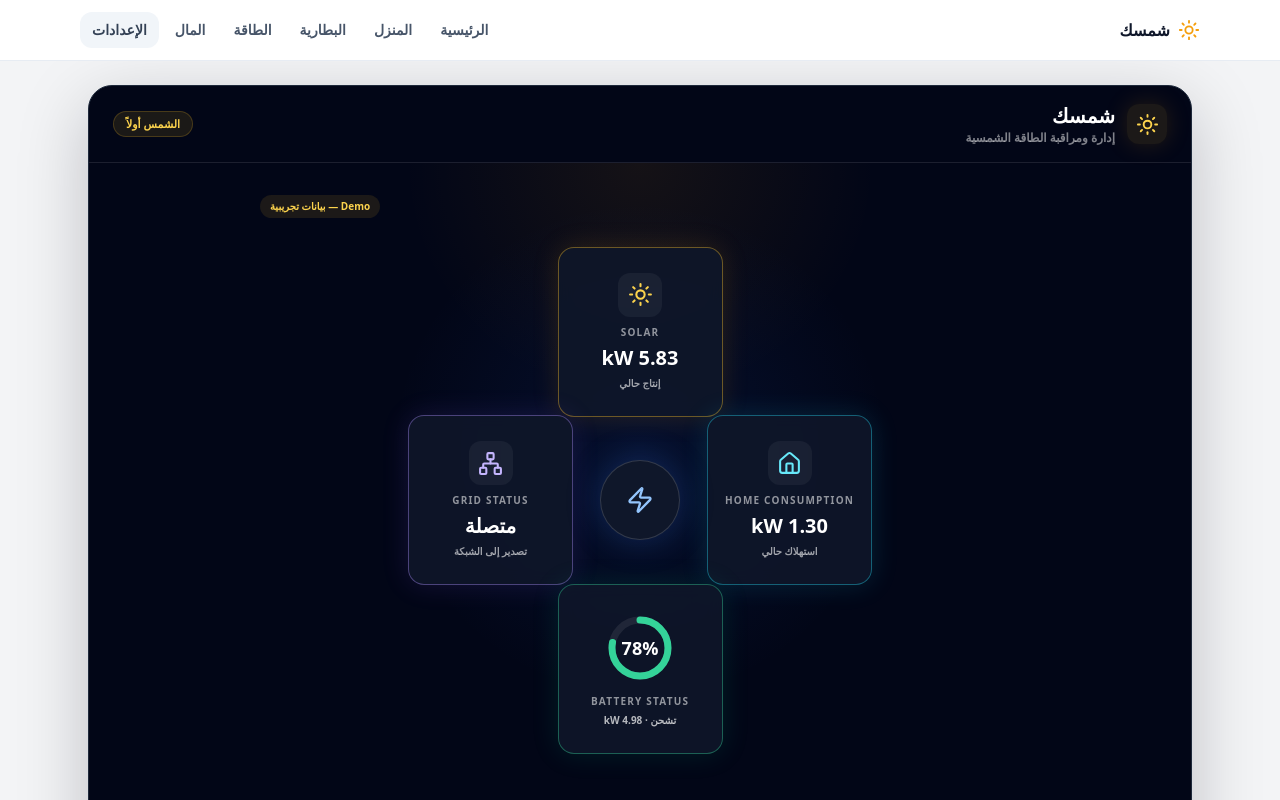
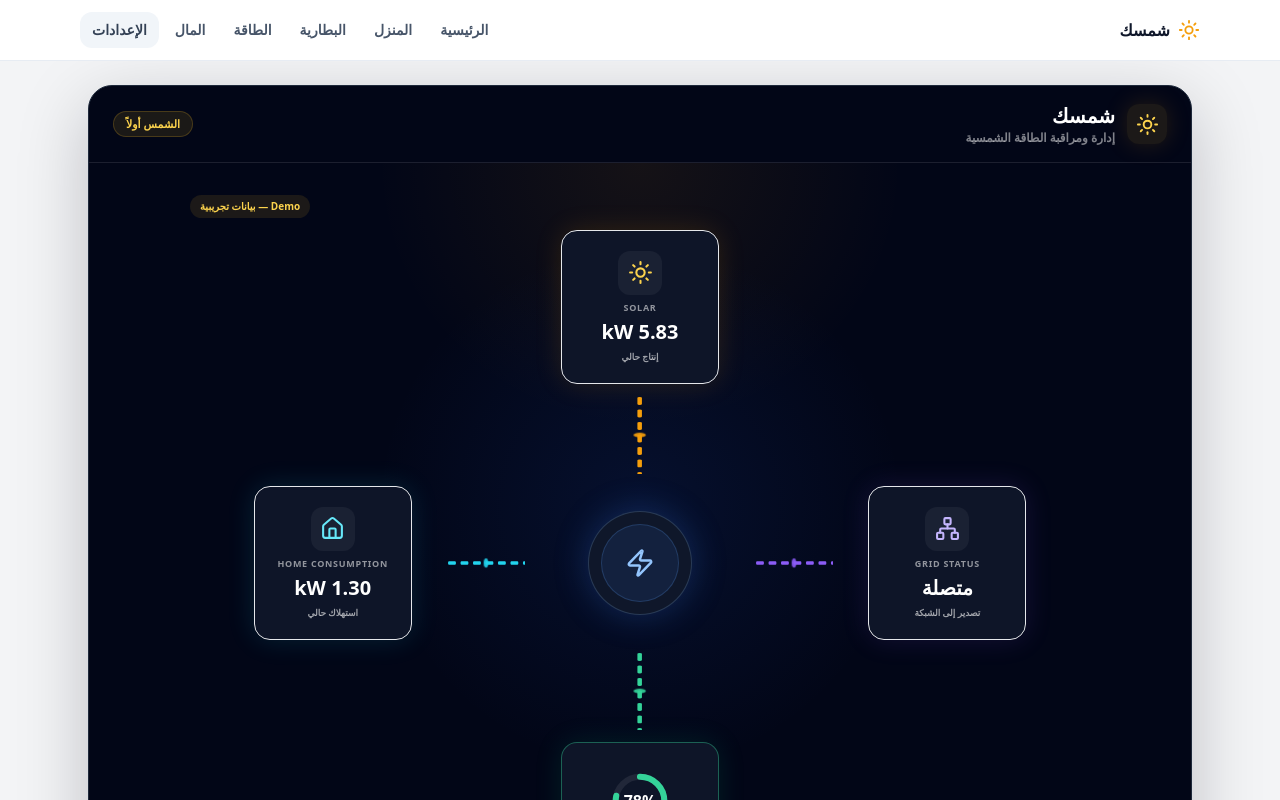
Before and after one commit to mahmoudbir-glitch/Shamsak, a Next.js app: page / in a window 1280 px wide. Shown: the top 800 px of the page. Built offline with nearby package versions, Linux system fonts and the light colour scheme.

Commit message:
fix: prevent energy flow nodes from overlapping

```diff
--- a/src/components/solar-hero.tsx
+++ b/src/components/solar-hero.tsx
@@ -18,58 +18,65 @@ function FlowLine({
   direction,
   active,
   color,
-  className = "",
 }: {
   direction: "up" | "down" | "left" | "right";
   active: boolean;
   color: string;
-  className?: string;
 }) {
   const points =
-    direction === "up" ? "50,100 50,0" :
-    direction === "down" ? "50,0 50,100" :
-    direction === "left" ? "100,50 0,50" : "0,50 100,50";
+    direction === "up"
+      ? "50,100 50,0"
+      : direction === "down"
+        ? "50,0 50,100"
+        : direction === "left"
+          ? "100,50 0,50"
+          : "0,50 100,50";
 
-  const filterId = `glow-${color.replace("#", "")}`;
+  const [from, to] = points.split(" ");
+  const [x1, y1] = from.split(",");
+  const [x2, y2] = to.split(",");
 
   return (
     <svg
       aria-hidden="true"
-      className={`pointer-events-none absolute z-10 ${className}`}
+      className="pointer-events-none h-full w-full"
       viewBox="0 0 100 100"
       preserveAspectRatio="none"
     >
-      <defs>
-        <filter id={filterId}>
-          <feGaussianBlur stdDeviation="2.5" result="blur" />
-          <feMerge>
-            <feMergeNode in="blur" />
-            <feMergeNode in="SourceGraphic" />
-          </feMerge>
-        </filter>
-      </defs>
       <line
-        x1={points.split(" ")[0].split(",")[0]}
-        y1={points.split(" ")[0].split(",")[1]}
-        x2={points.split(" ")[1].split(",")[0]}
-        y2={points.split(" ")[1].split(",")[1]}
+        x1={x1}
+        y1={y1}
+        x2={x2}
+        y2={y2}
         stroke={color}
         strokeWidth="2.2"
         strokeDasharray="8 8"
         strokeLinecap="round"
-        opacity={active ? 1 : 0.18}
-        filter={active ? `url(#${filterId})` : undefined}
+        opacity={active ? 1 : 0.2}
         style={active ? { animation: "dash 1.4s linear infinite" } : undefined}
       />
+      {active && (
+        <circle
+          cx={direction === "left" || direction === "right" ? "50" : "50"}
+          cy={direction === "up" || direction === "down" ? "50" : "50"}
+          r="3"
+          fill={color}
+          className="animate-pulse"
+        />
+      )}
     </svg>
   );
 }
 
 const nodeTones = {
-  solar: "border-amber-400/40 bg-slate-900/90 text-amber-300 shadow-[0_0_28px_rgba(245,158,11,.14)]",
-  home: "border-cyan-400/40 bg-slate-900/90 text-cyan-300 shadow-[0_0_28px_rgba(34,211,238,.14)]",
-  battery: "border-emerald-400/40 bg-slate-900/90 text-emerald-300 shadow-[0_0_28px_rgba(16,185,129,.14)]",
-  grid: "border-violet-400/40 bg-slate-900/90 text-violet-300 shadow-[0_0_28px_rgba(139,92,246,.14)]",
+  solar:
+    "border-amber-400/40 bg-slate-900/95 text-amber-300 shadow-[0_0_28px_rgba(245,158,11,.14)]",
+  home:
+    "border-cyan-400/40 bg-slate-900/95 text-cyan-300 shadow-[0_0_28px_rgba(34,211,238,.14)]",
+  battery:
+    "border-emerald-400/40 bg-slate-900/95 text-emerald-300 shadow-[0_0_28px_rgba(16,185,129,.14)]",
+  grid:
+    "border-violet-400/40 bg-slate-900/95 text-violet-300 shadow-[0_0_28px_rgba(139,92,246,.14)]",
 } as const;
 
 function Node({
@@ -87,26 +94,34 @@ function Node({
 }) {
   return (
     <div
-      className={`relative z-20 flex h-[154px] w-[132px] flex-col items-center justify-center rounded-2xl border p-3 text-center backdrop-blur transition-transform duration-300 hover:-translate-y-0.5 sm:h-[170px] sm:w-[165px] sm:p-4 ${nodeTones[tone]}`}
+      className={`relative z-20 flex h-[132px] w-[126px] flex-col items-center justify-center rounded-2xl border p-2.5 text-center backdrop-blur transition-transform duration-300 hover:-translate-y-0.5 sm:h-[154px] sm:w-[158px] sm:p-3${nodeTones[tone]}`}
     >
-      <div className="flex h-11 w-11 items-center justify-center rounded-xl bg-white/5">{icon}</div>
-      <p className="mt-2 text-[10px] font-bold tracking-[0.12em] text-white/55">{title}</p>
-      <p className="mt-1 text-lg font-black text-white sm:text-xl">{value}</p>
-      <p className="mt-1 text-[10px] font-bold text-white/60">{subtitle}</p>
+      <div className="flex h-10 w-10 items-center justify-center rounded-xl bg-white/5 sm:h-11 sm:w-11">
+        {icon}
+      </div>
+      <p className="mt-1.5 text-[9px] font-bold tracking-[0.08em] text-white/55">{title}</p>
+      <p className="mt-1 text-base font-black text-white sm:text-xl">{value}</p>
+      <p className="mt-1 text-[9px] font-bold text-white/60">{subtitle}</p>
     </div>
   );
 }
 
-function BatteryNode({ soc, state, power }: { soc: number; state: ReturnType<typeof batteryState>; power: number }) {
+function BatteryNode({
+  soc,
+  state,
+  power,
+}: {
+  soc: number;
+  state: ReturnType<typeof batteryState>;
+  power: number;
+}) {
   const safe = Math.min(100, Math.max(0, soc));
   const radius = 28;
   const circumference = 2 * Math.PI * radius;
 
   return (
-    <div
-      className={`relative z-20 flex h-[154px] w-[132px] flex-col items-center justify-center rounded-2xl border border-emerald-400/40 bg-slate-900/90 p-3 text-center text-emerald-300 shadow-[0_0_28px_rgba(16,185,129,.14)] backdrop-blur transition-transform duration-300 hover:-translate-y-0.5 sm:h-[170px] sm:w-[165px] sm:p-4`}
-    >
-      <div className="relative h-[76px] w-[76px] shrink-0" aria-label={`نسبة البطارية ${safe}%`}>
+    <div className="relative z-20 flex h-[132px] w-[126px] flex-col items-center justify-center rounded-2xl border border-emerald-400/40 bg-slate-900/95 p-2.5 text-center text-emerald-300 shadow-[0_0_28px_rgba(16,185,129,.14)] backdrop-blur transition-transform duration-300 hover:-translate-y-0.5 sm:h-[154px] sm:w-[158px] sm:p-3">
+      <div className="relative h-[66px] w-[66px] shrink-0" aria-label={`نسبة البطارية ${safe}%`}>
         <svg className="-rotate-90" viewBox="0 0 76 76" aria-hidden="true">
           <circle cx="38" cy="38" r={radius} fill="none" stroke="rgba(255,255,255,.08)" strokeWidth="7" />
           <circle
@@ -122,10 +137,12 @@ function BatteryNode({ soc, state, power }: { soc: number; state: ReturnType<typ
             className="transition-all duration-700"
           />
         </svg>
-        <span className="absolute inset-0 flex items-center justify-center text-lg font-black text-white">{safe}%</span>
+        <span className="absolute inset-0 flex items-center justify-center text-base font-black text-white">
+          {safe}%
+        </span>
       </div>
-      <p className="mt-2 text-[10px] font-bold tracking-[0.12em] text-white/55">BATTERY STATUS</p>
-      <p className="mt-1 text-[10px] font-bold text-white/70">
+      <p className="mt-1.5 text-[9px] font-bold tracking-[0.08em] text-white/55">BATTERY STATUS</p>
+      <p className="mt-1 text-[9px] font-bold text-white/70">
         {batteryStateLabel(state)} · {kw(power)} kW
       </p>
     </div>
@@ -135,7 +152,10 @@ function BatteryNode({ soc, state, power }: { soc: number; state: ReturnType<typ
 export function SolarHero({ data }: SolarHeroProps) {
   if (!data) {
     return (
-      <section aria-label="شمسك - تدفق الطاقة" className="overflow-hidden rounded-3xl border border-slate-800 bg-slate-950 shadow-xl">
+      <section
+        aria-label="شمسك - تدفق الطاقة"
+        className="overflow-hidden rounded-3xl border border-slate-800 bg-slate-950 shadow-xl"
+      >
         <div className="flex min-h-[390px] items-center justify-center p-6">
           <div className="text-center">
             <Sun className="mx-auto animate-pulse text-amber-400" size={36} aria-hidden="true" />
@@ -154,7 +174,10 @@ export function SolarHero({ data }: SolarHeroProps) {
   const solarActive = data.solarPowerW > 50;
 
   return (
-    <section aria-labelledby="solar-hero-title" className="overflow-hidden rounded-3xl border border-slate-800 bg-slate-950 shadow-[0_20px_70px_rgba(2,6,23,.22)]">
+    <section
+      aria-labelledby="solar-hero-title"
+      className="overflow-hidden rounded-3xl border border-slate-800 bg-slate-950 shadow-[0_20px_70px_rgba(2,6,23,.22)]"
+    >
       <div className="flex items-center justify-between gap-3 border-b border-white/10 px-4 py-4 sm:px-6">
         <div className="flex items-center gap-3">
           <div className="flex h-10 w-10 items-center justify-center rounded-xl bg-amber-400/10 text-amber-300 shadow-[0_0_24px_rgba(245,158,11,.16)]">
@@ -172,20 +195,23 @@ export function SolarHero({ data }: SolarHeroProps) {
 
       <div className="relative overflow-hidden px-3 py-6 sm:px-6 sm:py-8">
         <div className="absolute inset-0 bg-[radial-gradient(circle_at_50%_45%,rgba(37,99,235,.11),transparent_38%),radial-gradient(circle_at_50%_0%,rgba(245,158,11,.08),transparent_28%)]" />
-        <div className="relative mx-auto max-w-[760px]">
+        <div className="relative mx-auto max-w-[900px]">
           <div className="mb-3 flex justify-end">
-            <span className={`rounded-full px-2.5 py-1 text-[10px] font-bold ${data.source === "demo" ? "bg-amber-400/10 text-amber-300" : "bg-emerald-400/10 text-emerald-300"}`}>
+            <span
+              className={`rounded-full px-2.5 py-1 text-[10px] font-bold ${
+                data.source === "demo"
+                  ? "bg-amber-400/10 text-amber-300"
+                  : "bg-emerald-400/10 text-emerald-300"
+              }`}
+            >
               {data.source === "demo" ? "Demo — بيانات تجريبية" : "Live — بيانات حية"}
             </span>
           </div>
 
-          <div className="relative mx-auto grid min-h-[470px] max-w-[620px] grid-cols-[1fr_74px_1fr] grid-rows-[1fr_74px_1fr] items-center justify-items-center gap-2 sm:min-h-[540px] sm:grid-cols-[1fr_110px_1fr] sm:grid-rows-[1fr_110px_1fr] sm:gap-3">
-            <FlowLine direction="down" active={solarActive} color="#f59e0b" className="left-1/2 top-[24%] h-[26%] w-px" />
-            <FlowLine direction="right" active={gridImport || gridExport} color="#8b5cf6" className="left-[24%] top-1/2 h-px w-[26%]" />
-            <FlowLine direction="left" active={data.homePowerW > 50} color="#22d3ee" className="left-1/2 top-1/2 h-px w-[26%]" />
-            <FlowLine direction="down" active={charging || discharging} color="#34d399" className="left-1/2 top-1/2 h-[26%] w-px" />
-
-            <div className="col-start-2 row-start-1">
+          <div
+            className="mx-auto grid w-full max-w-[820px] grid-cols-[minmax(126px,1fr)_54px_minmax(80px,1fr)_54px_minmax(126px,1fr)] grid-rows-[auto_54px_auto_54px_auto] items-center justify-items-center gap-2 sm:grid-cols-[minmax(158px,1fr)_78px_minmax(110px,1fr)_78px_minmax(158px,1fr)] sm:grid-rows-[auto_78px_auto_78px_auto] sm:gap-3"
+          >
+            <div className="col-start-3 row-start-1">
               <Node
                 tone="solar"
                 title="SOLAR"
@@ -195,7 +221,35 @@ export function SolarHero({ data }: SolarHeroProps) {
               />
             </div>
 
-            <div className="col-start-1 row-start-2 justify-self-end">
+            <div className="col-start-3 row-start-2 row-span-1 flex h-full w-full items-center justify-center">
+              <FlowLine direction="down" active={solarActive} color="#f59e0b" />
+            </div>
+
+            <div className="col-start-1 row-start-3">
+              <Node
+                tone="grid"
+                title="GRID STATUS"
+                value={data.gridConnected ? "متصلة" : "مقطوعة"}
+                subtitle={!data.gridConnected ? "لا يوجد اتصال" : gridLabel(data.gridPowerW, true)}
+                icon={<Network size={25} />}
+              />
+            </div>
+
+            <div className="col-start-2 row-start-3 flex h-full w-full items-center justify-center">
+              <FlowLine direction="right" active={gridImport || gridExport} color="#8b5cf6" />
+            </div>
+
+            <div className="col-start-3 row-start-3 flex h-[88px] w-[88px] items-center justify-center rounded-full border border-blue-300/20 bg-slate-900 shadow-[0_0_35px_rgba(59,130,246,.25)] sm:h-[104px] sm:w-[104px]">
+              <div className="flex h-[66px] w-[66px] items-center justify-center rounded-full border border-blue-400/20 bg-blue-500/10 sm:h-[78px] sm:w-[78px]">
+                <Zap className="text-blue-300" size={30} aria-hidden="true" />
+              </div>
+            </div>
+
+            <div className="col-start-4 row-start-3 flex h-full w-full items-center justify-center">
+              <FlowLine direction="right" active={data.homePowerW > 50} color="#22d3ee" />
+            </div>
+
+            <div className="col-start-5 row-start-3">
               <Node
                 tone="home"
                 title="HOME CONSUMPTION"
@@ -205,22 +259,12 @@ export function SolarHero({ data }: SolarHeroProps) {
               />
             </div>
 
-            <div className="col-start-3 row-start-2 justify-self-start">
-              <Node
-                tone="grid"
-                title="GRID STATUS"
-                value={data.gridConnected ? "متصلة" : "مقطوعة"}
-                subtitle={!data.gridConnected ? "لا يوجد اتصال" : gridLabel(data.gridPowerW, true)}
-                icon={<Network size={25} />}
-              />
+            <div className="col-start-3 row-start-4 flex h-full w-full items-center justify-center">
+              <FlowLine direction="down" active={charging || discharging} color="#34d399" />
             </div>
 
-            <div className="col-start-2 row-start-3">
+            <div className="col-start-3 row-start-5">
               <BatteryNode soc={data.batterySoc} state={state} power={data.batteryPowerW} />
-            </div>
-
-            <div className="absolute left-1/2 top-1/2 z-20 flex h-16 w-16 -translate-x-1/2 -translate-y-1/2 items-center justify-center rounded-full border border-white/15 bg-slate-900 shadow-[0_0_35px_rgba(59,130,246,.25)] sm:h-20 sm:w-20">
-              <Zap className="text-blue-300" size={28} aria-hidden="true" />
             </div>
           </div>
         </div>
@@ -229,13 +273,28 @@ export function SolarHero({ data }: SolarHeroProps) {
       <div className="grid grid-cols-3 divide-x divide-white/10 border-t border-white/10 bg-slate-900/80">
         <Stat label="TODAY'S PRODUCTION" value={kwh(data.todayProductionKWh)} unit="kWh" tone="text-cyan-300" />
         <Stat label="HOME USAGE" value={kwh(data.todayHomeUsageKWh)} unit="kWh" tone="text-blue-300" />
-        <Stat label="GRID SAVINGS" value={data.todayGridSavings == null ? "—" : data.todayGridSavings.toFixed(2)} unit={data.todayGridSavings == null ? "" : "$"} tone="text-amber-300" />
+        <Stat
+          label="GRID SAVINGS"
+          value={data.todayGridSavings == null ? "—" : data.todayGridSavings.toFixed(2)}
+          unit={data.todayGridSavings == null ? "" : "$"}
+          tone="text-amber-300"
+        />
       </div>
     </section>
   );
 }
 
-function Stat({ label, value, unit, tone }: { label: string; value: string; unit: string; tone: string }) {
+function Stat({
+  label,
+  value,
+  unit,
+  tone,
+}: {
+  label: string;
+  value: string;
+  unit: string;
+  tone: string;
+}) {
   return (
     <div className="min-w-0 px-2 py-4 text-center sm:px-4">
       <p className="truncate text-[8px] font-bold tracking-[0.08em] text-white/40 sm:text-[10px]">{label}</p>
```
